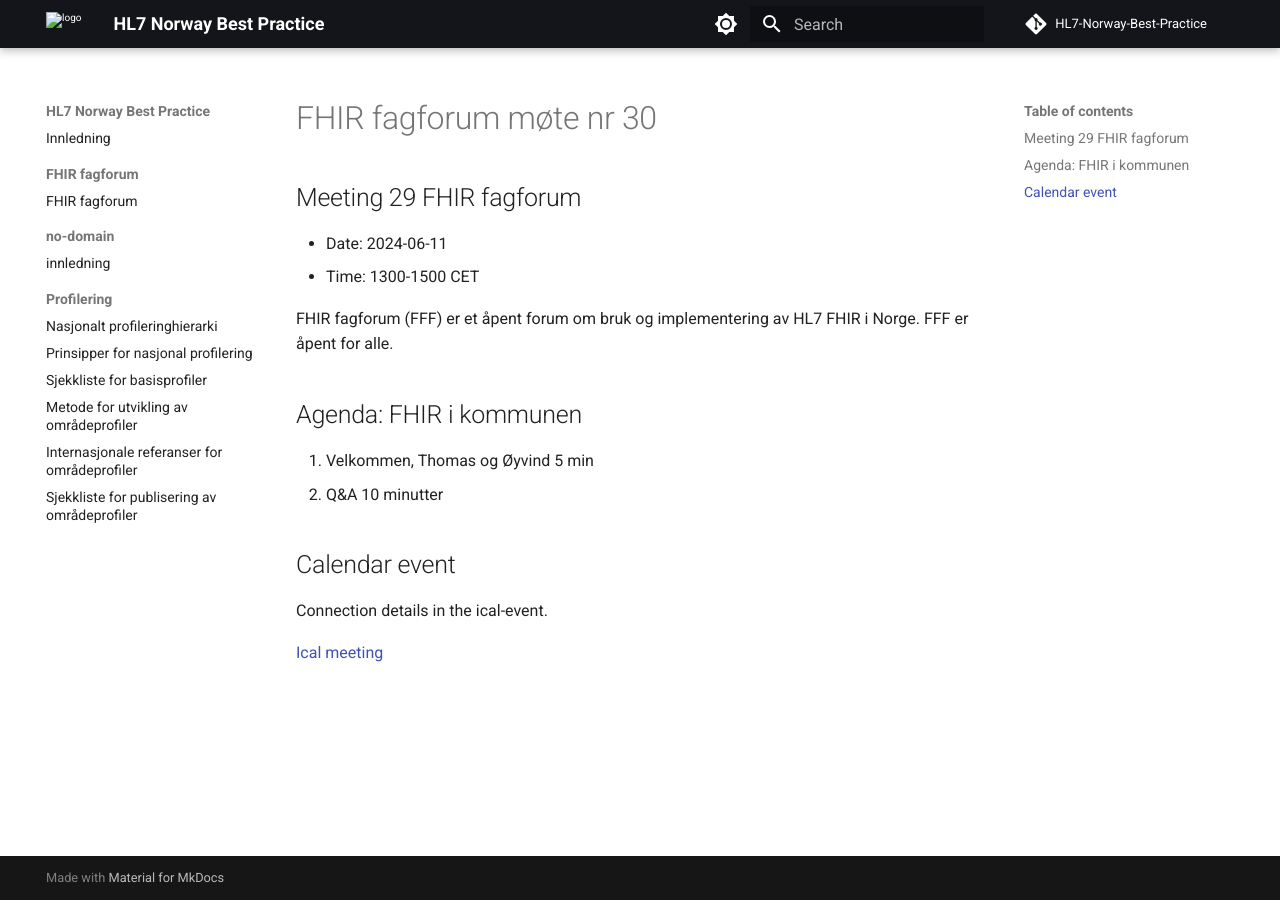
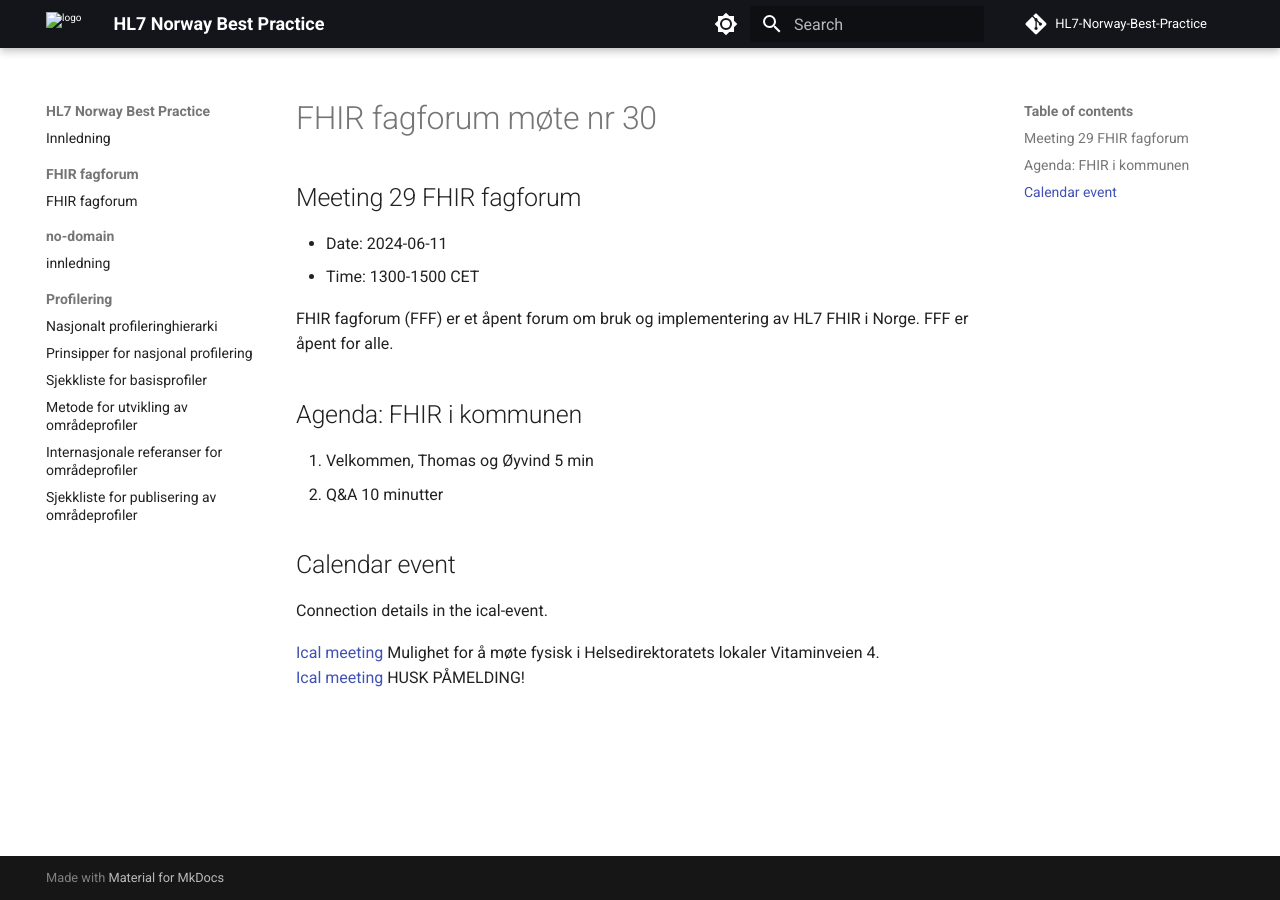
Before and after one commit to HL7Norway/best-practice, an MkDocs documentation site: the page built from docs/FHIR-faglig-forum/_agenda/2025-06-11-agenda.md, in a window 1280 px wide. Built offline with MkDocs 1.6.1 and Material for MkDocs 9.7.7, drawn with Linux system fonts in a browser that asks for light colours; comment, search, counter and statistics services are not loaded.

Commit message:
FFF 30 ical events

```diff
--- a/docs/FHIR-faglig-forum/_agenda/2025-06-11-agenda.md
+++ b/docs/FHIR-faglig-forum/_agenda/2025-06-11-agenda.md
@@ -22,4 +22,5 @@ FHIR fagforum (FFF) er et åpent forum om bruk og implementering av HL7 FHIR i N
 
 Connection details in the ical-event.
 
-[Ical meeting](ical/FHIR%20fagforum%20%2330.ics)
+[Ical meeting](ical/FHIR%20fagforum%20%2330.ics) Mulighet for å møte fysisk i Helsedirektoratets lokaler Vitaminveien 4.
+[Ical meeting](ical/FHIR%20fagforum%20%2330%20social%20meetup.ics) HUSK PÅMELDING!
```
Also changed, not shown: 2 other files.
